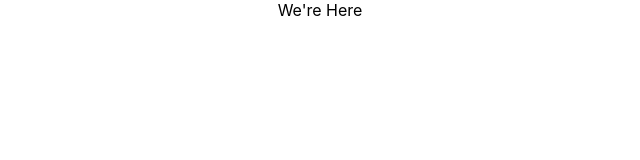
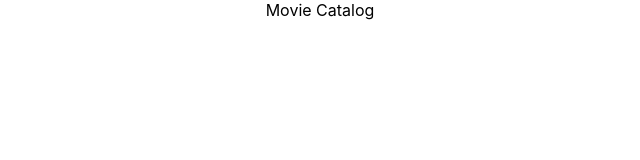
Before and after one commit to nicholasstano/movie-catalog-frontend, a React (Create React App) app: page / in a window 1280 px wide. Shown: the top 160 px of the page, without its empty margins (320-960 px from the left). Built offline with nearby package versions, Linux system fonts and the light colour scheme.

Commit message:
Second COmmit

```diff
--- a/src/App.js
+++ b/src/App.js
@@ -1,11 +1,10 @@
 import React from 'react';
-import logo from './logo.svg';
 import './App.css';
 
 function App() {
   return (
     <div className="App">
-      We're Here
+      Movie Catalog
     </div>
   );
 }
```
